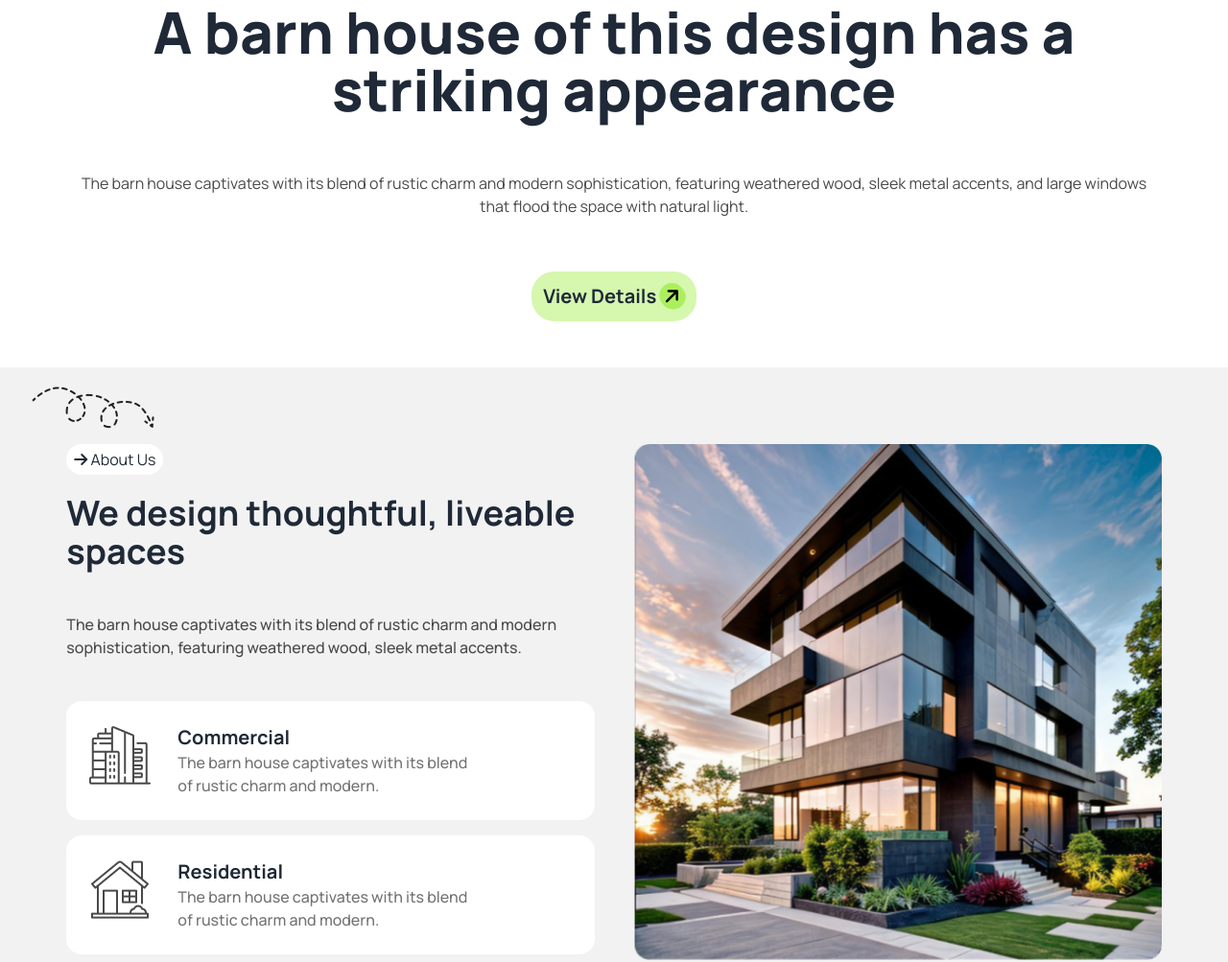
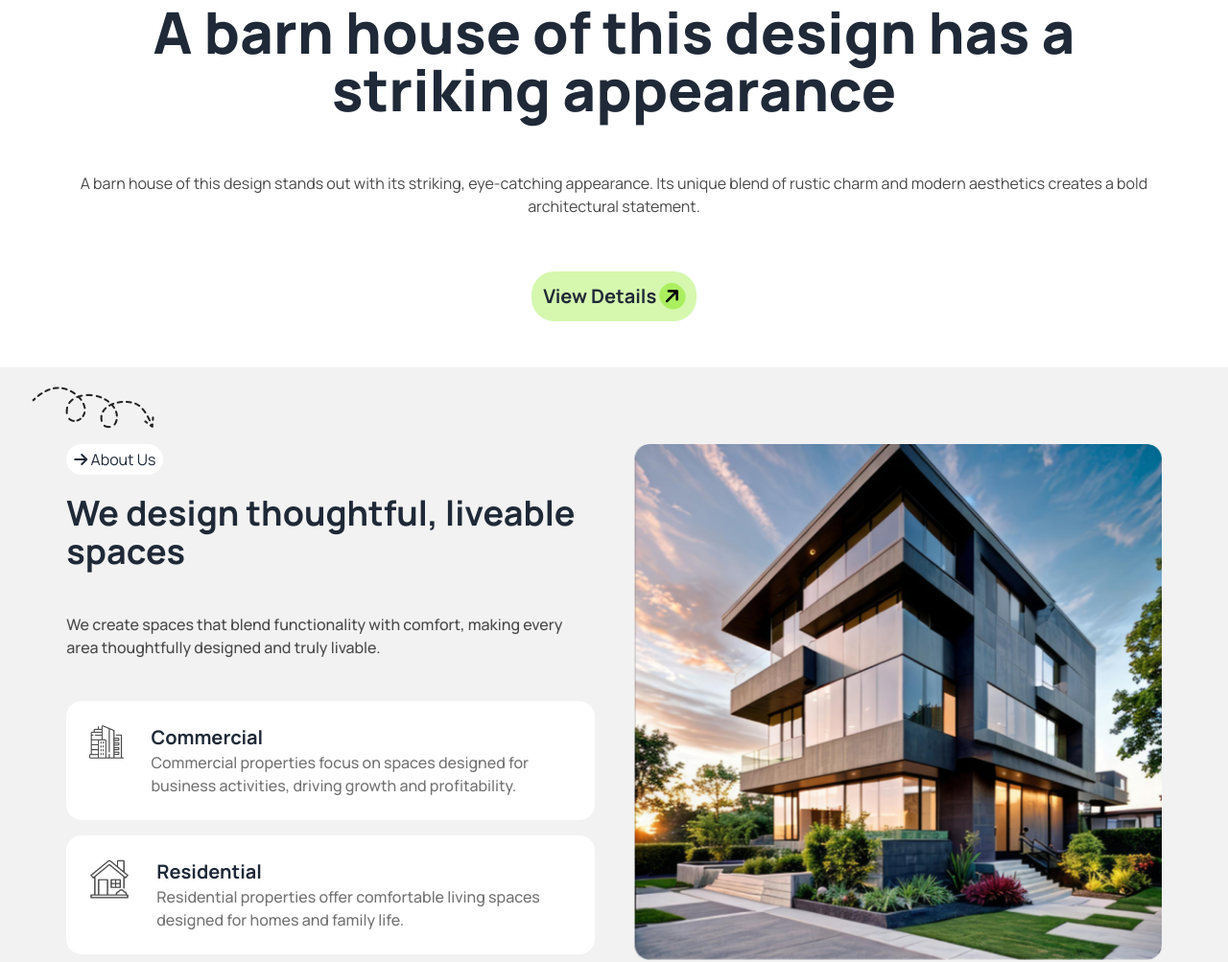
Before and after one commit to Bikram1Biswas2/B10-A3-House-Maker-Consultant, a plain HTML site: page index.html in a window 1280 px wide. Shown: the part 463-1466 px from the top of the page at 96% size. Drawn offline with nearby package versions, Linux system fonts and the light colour scheme.

Commit message:
Change some paragraph

```diff
--- a/index.html
+++ b/index.html
@@ -158,10 +158,7 @@
                 striking appearance
               </h1>
               <p class="py-6 text-[#494949]">
-                The barn house captivates with its blend of rustic charm and
-                modern sophistication, featuring weathered wood, sleek metal
-                accents, and large windows that flood the space with natural
-                light.
+                A barn house of this design stands out with its striking, eye-catching appearance. Its unique blend of rustic charm and modern aesthetics creates a bold architectural statement.
               </p>
               <button
                 class="bg-[#ABEF5F80] px-3 py-3 rounded-3xl font-bold text-xl w-full sm:w-auto"
@@ -205,9 +202,7 @@
                   We design thoughtful, liveable spaces
                 </h1>
                 <p class="py-6 text-[#494949] font-medium">
-                  The barn house captivates with its blend of rustic charm and
-                  modern sophistication, featuring weathered wood, sleek metal
-                  accents.
+                    We create spaces that blend functionality with comfort, making every area thoughtfully designed and truly livable.
                 </p>
                 <div
                   class="space-y-4 md:flex md:space-x-4 lg:space-x-0 lg:flex-col"
@@ -219,8 +214,7 @@
                     <div>
                       <h4 class="text-xl font-bold">Commercial</h4>
                       <p class="text-[#737373] font-medium">
-                        The barn house captivates with its blend <br />
-                        of rustic charm and modern.
+                        Commercial properties focus on spaces designed for business activities, driving growth and profitability.
                       </p>
                     </div>
                   </div>
@@ -231,8 +225,7 @@
                     <div>
                       <h4 class="text-xl font-bold">Residential</h4>
                       <p class="text-[#737373] font-medium">
-                        The barn house captivates with its blend <br />
-                        of rustic charm and modern.
+                        Residential properties offer comfortable living spaces designed for homes and family life.
                       </p>
                     </div>
                   </div>
```
